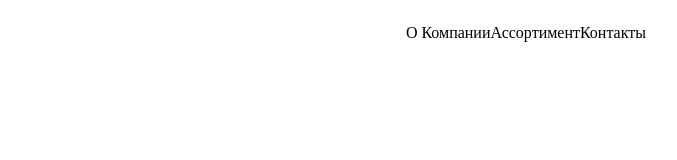
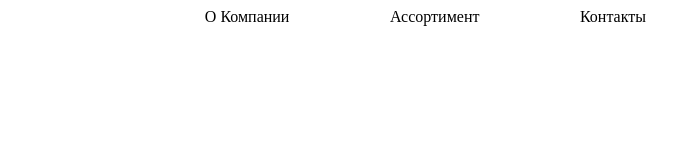
Before and after one commit to Kovallll/Gorkiflowers, a website built with webpack: page src/index.html in a window 1280 px wide. Shown: the full height of the page, 369-1046 px from the left. Built offline with nearby package versions, Linux system fonts and the light colour scheme.

Commit message:
feat(style.scss): change styles

```diff
--- a/src/styles.sass
+++ /dev/null
@@ -1,2 +0,0 @@
-.container
-  background-color: #874
--- a/src/styles.scss
+++ b/src/styles.scss
@@ -28,10 +28,11 @@
 	height: 100%;
 
   &__logo {
-
+	width: 70%;
 	}
 	&__img {
 		max-width: 100px;
+		width: 100%;
 		width: 100%;
 		max-height: 100px;
 		height: 100%;
@@ -39,17 +40,19 @@
   }
 
   &__navbar {
-
+		width: 100%;
   }
 
   &__items {
+		margin: 0 auto;
+		padding: 0px;
 		display: flex;
 		flex-direction: row;
+		justify-content: space-between;
+		justify-self: end;
 		list-style: none;
   }
 
   &__item {
-		display: flex;
-		justify-content: space-between;
   }
 }
```
